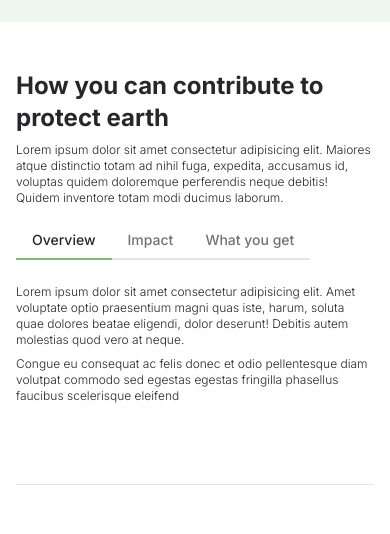
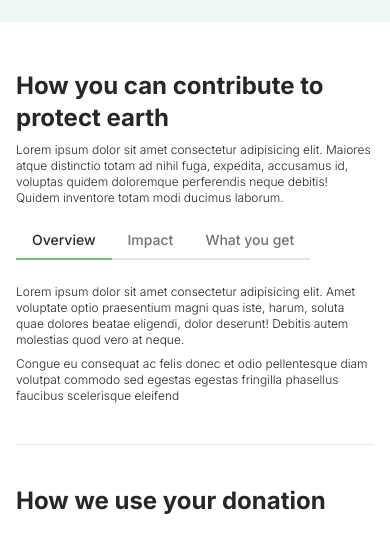
Before and after one commit to digitalbunny/environment-finsweet-web, a Nuxt app: page /donate in a window 390 px wide. Shown: the part 665-1199 px from the top of the page. Built offline with nearby package versions, Linux system fonts and the light colour scheme.

Commit message:
fix donate page layout issues

```diff
--- a/pages/donate.vue
+++ b/pages/donate.vue
@@ -32,8 +32,8 @@
                 class="ml-auto object-cover rounded-md">
         </div>
     </div>
-    <div class="container py-12 md:py-32 space-y-20">
-        <div class="grid grid-cols-1 md:grid-cols-2 gap-4 md:gap-10 xl:gap-20 border-b border-zinc-200 pb-20">
+    <div class="container py-12 md:py-32 space-y-10 md:space-y-20">
+        <div class="grid grid-cols-1 md:grid-cols-2 gap-4 md:gap-10 xl:gap-20 border-b border-zinc-200 pb-10 md:pb-20">
             <div>
                 <h2 class="main-heading mb-2">
                     How you can contribute to protect earth
```
